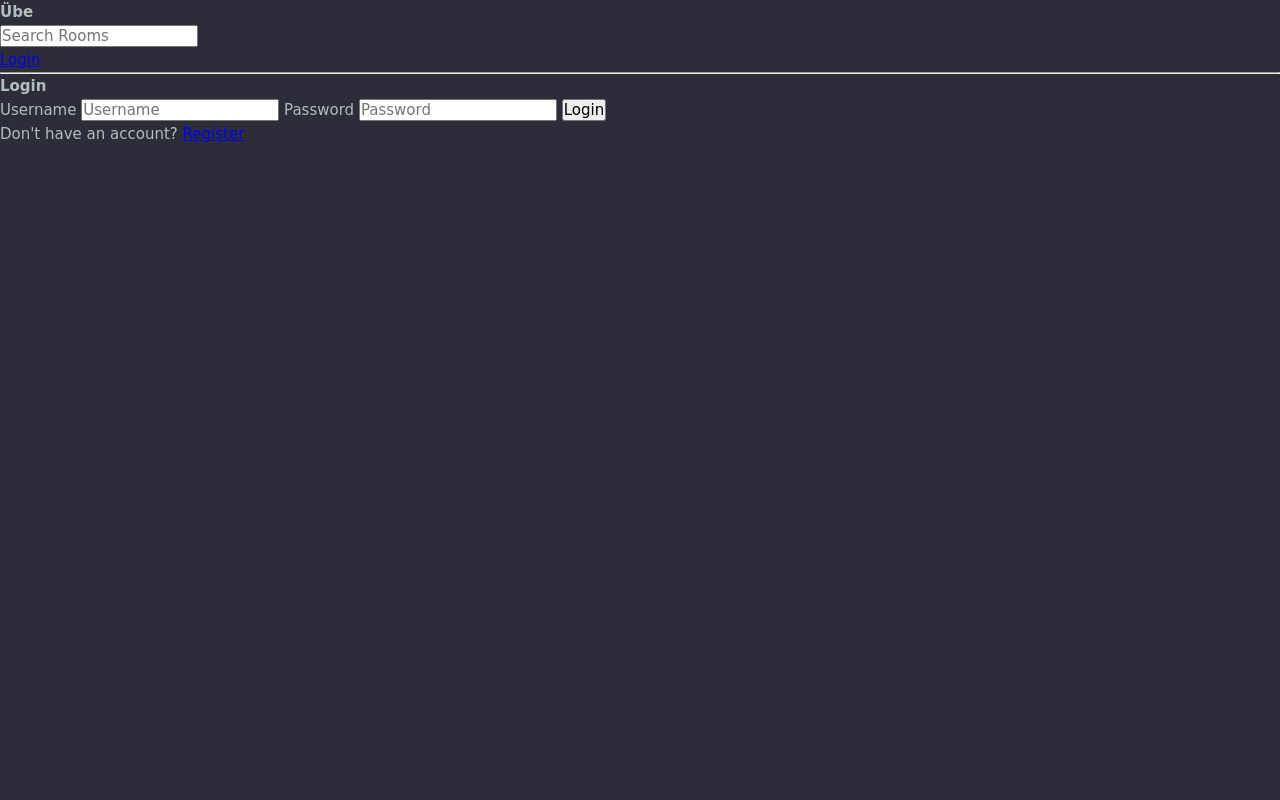
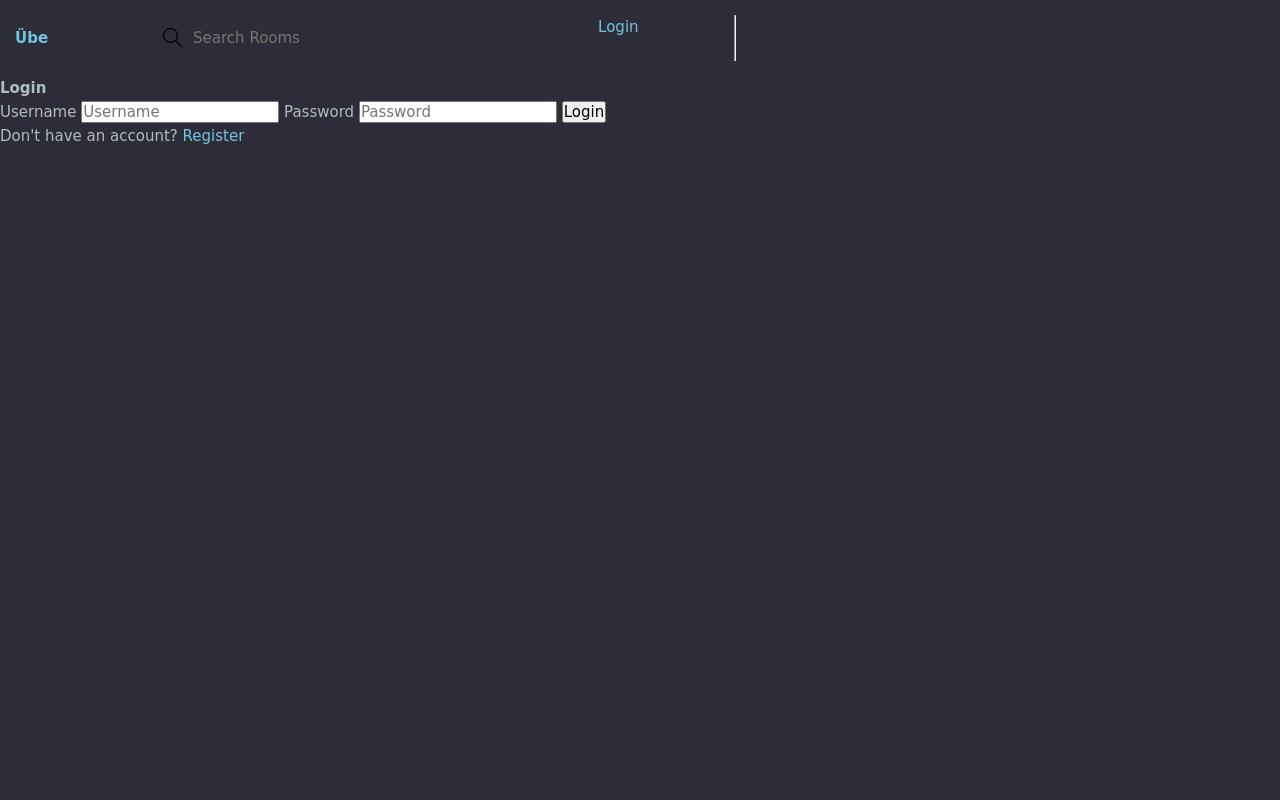
Before and after one commit to abubow/Ube, a Django app: a page that uses templates/navbar.html in a window 1280 px wide. Run offline with Django 4.2, Linux system fonts and the light colour scheme; some web fonts are replaced.

Commit message:
added some styling to the navbar

```diff
--- a/base/templates/base/delete.html
+++ b/base/templates/base/delete.html
@@ -5,7 +5,7 @@
 <form method="POST" action="">
     {% csrf_token %}
     <h1>Are you sure you want to delete this {{ object }}?</h1>
-    <button type="submit">Yes</button>
+    <button class="btn" type="submit">Yes</button>
     <a href="{{ request.META.HTTP_REFERER }}">No</a>
 </form>
 {% endblock %}
--- a/base/templates/base/login_register.html
+++ b/base/templates/base/login_register.html
@@ -31,7 +31,7 @@
 		method="post">
 		{% csrf_token %}
 		{{ form.as_p }}
-		<button type="submit">Register</button>
+		<button class="btn" type="submit">Register</button>
 		<p>Already have an account? <a href="{% url 'login' %}">Login</a></p>
 	</form>
 
--- a/base/templates/base/room_form.html
+++ b/base/templates/base/room_form.html
@@ -4,7 +4,7 @@
 	<form action="" method="POST">
         {% csrf_token %}
 		{{form.as_p}}
-		<button type="submit">
+		<button type="submit" class="btn">
             Create Room
         </button>
 	</form>
--- a/static/styles/main.css
+++ b/static/styles/main.css
@@ -1,10 +1,12 @@
-@import url('https://fonts.googleapis.com/css2?family=Aboreto&display=swap');
+@import url("https://fonts.googleapis.com/css2?family=Aboreto&display=swap");
 :root {
+	--color-main: #71c6dd;
+	--color-main-light: #e1f6fb;
 	--color-light-gray: #b2bdbd;
 	--color-bg: #2d2d39;
 }
 * {
-	font-family: 'Aboreto', cursive;
+	font-family: "Aboreto", cursive;
 	margin: 0;
 	padding: 0;
 	box-sizing: border-box;
@@ -34,3 +36,82 @@ body {
 	background-color: var(--color-bg);
 	min-height: 100vh;
 }
+
+a {
+	display: inline-block;
+	color: var(--color-main);
+	text-decoration: none;
+}
+
+.btn {
+	background-color: transparent;
+	border: none;
+	display: inline-flex;
+	align-items: center;
+	gap: 1rem;
+	cursor: pointer;
+	transition: all ease-in-out 0.3s;
+	padding: 1rem 2rem;
+	border-radius: 5px;
+	box-shadow: 1px 1px 3px 1px rgba(0, 0, 0, 0.15);
+	font-weight: 500;
+}
+.btn > svg {
+	fill: currentColor;
+	width: 1.6rem;
+	height: 1.6rem;
+}
+
+.header {
+	padding: 1.5rem;
+	background-color: var(--color-dark);
+}
+
+.header > .container {
+	display: flex;
+	gap: 9.5rem;
+}
+
+.header__search > label {
+	background-color: var(--color-dark-medium);
+	padding: 1.3rem 1rem;
+	display: flex;
+	align-items: center;
+	gap: 1rem;
+	border-radius: 4px;
+}
+
+.header__search svg {
+	fill: var(--color-gray);
+	width: 2rem;
+	height: 2rem;
+	margin-left: 1rem;
+}
+
+.header__search input {
+	width: 30rem;
+	background: transparent;
+	border: none;
+	outline: none;
+	color: var(--color-light);
+}
+
+@media screen and (max-width: 800px) {
+	.header__search input {
+		width: 20rem;
+	}
+
+	.header > .container {
+		gap: 3rem;
+	}
+}
+@media screen and (max-width: 500px) {
+	.header__search {
+		display: none;
+	}
+}
+.header__logo {
+  display: flex;
+  gap: 2rem;
+  align-items: center;
+}
--- a/templates/navbar.html
+++ b/templates/navbar.html
@@ -1,13 +1,28 @@
-<a>
+<header class="header header--loggedIn">
+	<div class="container">
+		<a class="header__logo">
 			<h1>Übe</h1>
 		</a>
 		<form
 			method="GET"
-	action="{% url 'home' %}">
+			action="{% url 'home' %}"
+			class="header__search">
+			<label>
+				<svg
+			version="1.1"
+			xmlns="http://www.w3.org/2000/svg"
+			width="32"
+			height="32"
+			viewBox="0 0 32 32">
+			<title>search</title>
+			<path
+				d="M32 30.586l-10.845-10.845c1.771-2.092 2.845-4.791 2.845-7.741 0-6.617-5.383-12-12-12s-12 5.383-12 12c0 6.617 5.383 12 12 12 2.949 0 5.649-1.074 7.741-2.845l10.845 10.845 1.414-1.414zM12 22c-5.514 0-10-4.486-10-10s4.486-10 10-10c5.514 0 10 4.486 10 10s-4.486 10-10 10z"></path>
+		</svg>
 				<input
 					type="text"
 					name="q"
 					placeholder="Search Rooms" />
+			</label>
 		</form>
 		{% if user.is_authenticated %}
 		<p>Hi, {{ user.username }}!</p>
@@ -16,3 +31,5 @@
 		<a href="{% url 'login' %}"> Login </a>
 		{% endif %}
 		<hr />
+	</div>
+</header>
```
Also changed, not shown: db.sqlite3. Lines whose indentation alone changed are shown as unchanged.
